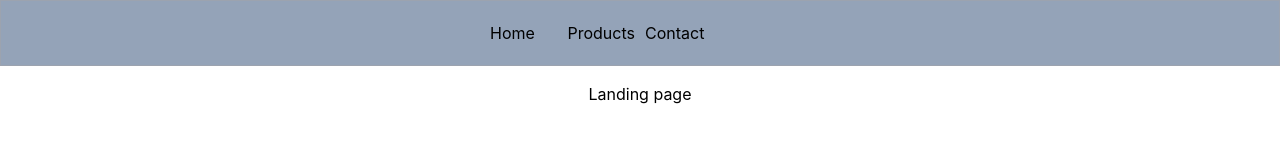
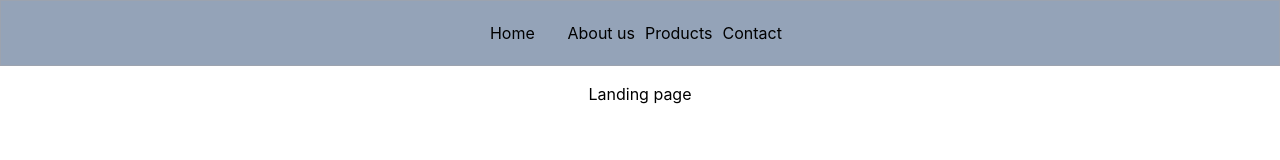
Before and after one commit to publicprofilelily/GroupBlue, a React (Create React App) app in the folder shop/: page / in a window 1280 px wide. Shown: the top 160 px of the page. Built offline with nearby package versions, Linux system fonts and the light colour scheme.

Commit message:
about us
 added

```diff
--- a/shop/src/App.js
+++ b/shop/src/App.js
@@ -5,6 +5,7 @@
 import Home from './pages/Home';
 import Products from './pages/Products';
 import Contact from './pages/Contact';
+import About from './pages/About';
 
 function App() {
   return (
@@ -13,6 +14,7 @@
         <Routes>
           <Route index path="/" element={<Home />} />
           <Route path="/products" element={<Products />} />
+          <Route path="/about" element={<About />} />
           <Route path="/contact" element={<Contact />} />
         </Routes>
       </Layout>
--- a/shop/src/Layout.js
+++ b/shop/src/Layout.js
@@ -10,6 +10,7 @@
 				<nav >
 					<ul className="grid grid-flow-col gap-10" >
 						<li><Link to="/">Home</Link></li>
+						<li><Link to="/About">About us</Link></li>
 						<li><Link to="/products">Products</Link></li>
 						<li><Link to="/contact">Contact</Link></li>
 					</ul>
```
